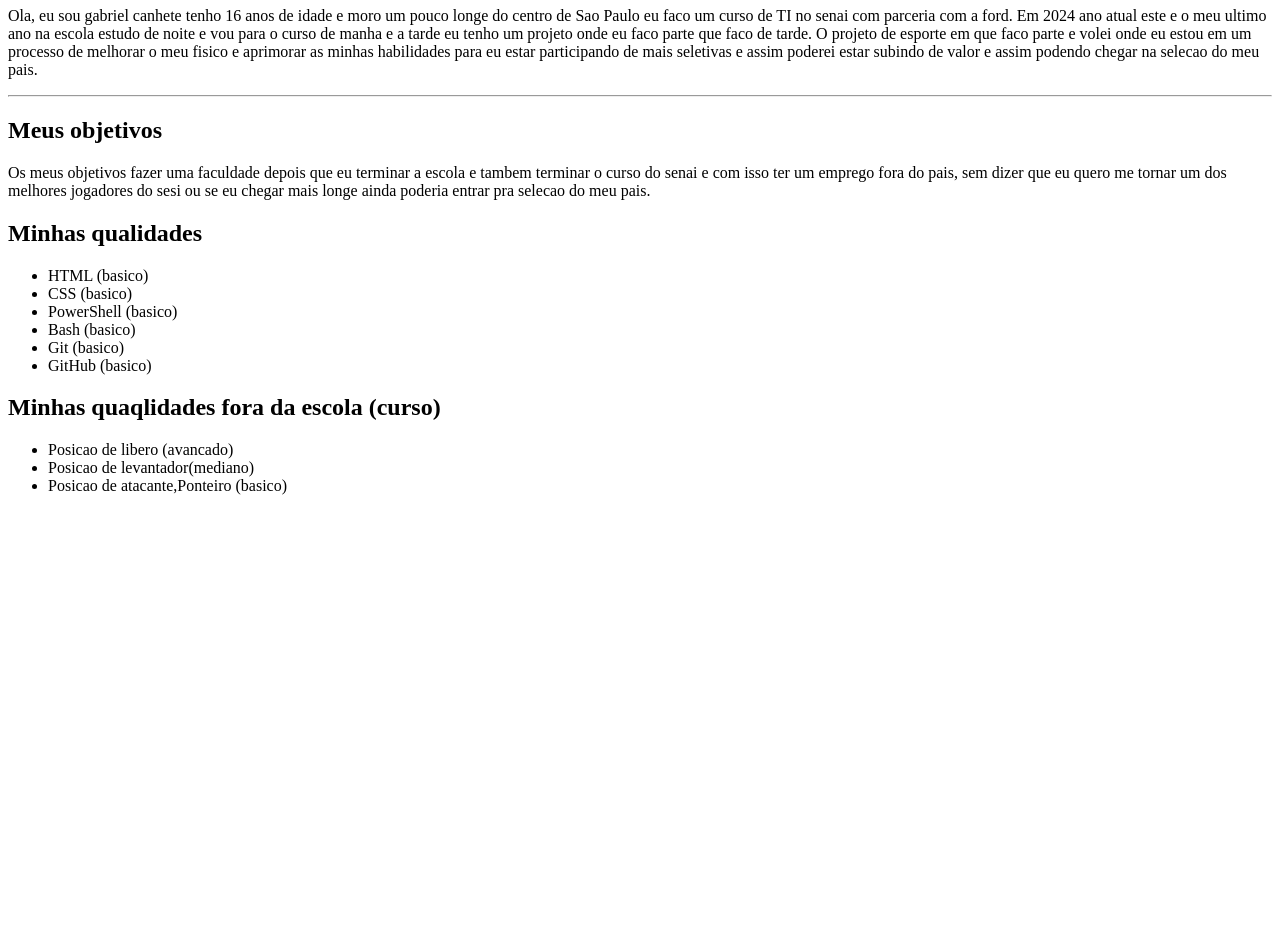
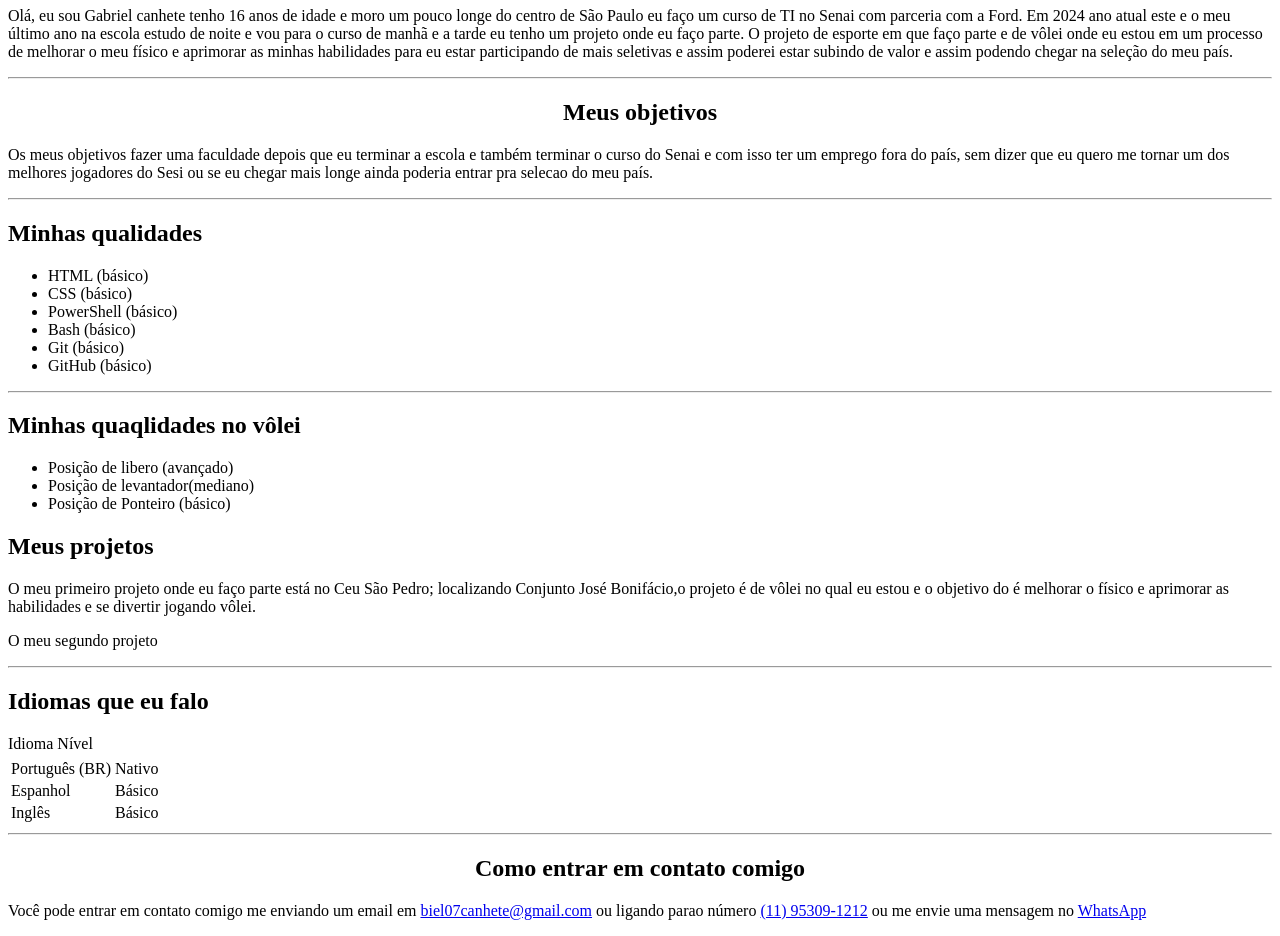
Before and after one commit to gabrielcanhete/meu_curriculo., a plain HTML site: page index.html in a window 1280 px wide. Shown: the part 73-1009 px from the top of the page. Before the commit the page ends 800 px from the top, so only its background shows below. Drawn offline with Linux system fonts and the light colour scheme.

Commit message:
finalizado

```diff
--- a/index.html
+++ b/index.html
@@ -7,53 +7,59 @@
 
 </head>
 
-    <h1> Apresentacao </h1>
+    <h1 style="text-align: center;"> Apresentaçao </h1>
 
-    <p> Ola, eu sou gabriel canhete tenho 16 anos de idade e moro um pouco longe do centro de Sao Paulo
-        eu faco um curso de TI no senai com parceria com a ford. Em 2024 ano atual este e o meu ultimo ano na escola estudo de noite e vou para o curso de manha e a tarde eu tenho um projeto onde eu faco parte que faco de tarde. O projeto de esporte  em que faco parte e volei onde eu estou em um processo de melhorar o meu fisico e aprimorar as minhas habilidades para eu estar participando de mais seletivas e assim poderei estar subindo de valor e assim podendo chegar na selecao do meu pais.</p>
+    <p> Olá, eu sou Gabriel canhete tenho 16 anos de idade e moro um pouco longe do centro de São Paulo
+        eu faço um curso de TI no Senai com parceria com a Ford. Em 2024 ano atual este e o meu último ano na escola estudo de noite e vou para o curso de manhã e a tarde eu tenho um projeto onde eu faço parte. O projeto de esporte  em que faço parte e de vôlei onde eu estou em um processo de melhorar o meu físico e aprimorar as minhas habilidades para eu estar participando de mais seletivas e assim poderei estar subindo de valor e assim podendo chegar na seleção do meu país.</p>
     <hr>
 
 
-    <h2> Meus objetivos </h2>
+    <h2 style="text-align: center;"> Meus objetivos </h2>
 
-    <p> Os meus objetivos fazer uma faculdade depois que eu terminar a escola e tambem  terminar o curso do senai e com isso ter um emprego fora do pais, sem dizer que eu quero me tornar um dos melhores jogadores do sesi ou se eu chegar mais longe ainda poderia entrar pra selecao do meu pais.</p>
+    <p> Os meus objetivos fazer uma faculdade depois que eu terminar a escola e também  terminar o curso do Senai e com isso ter um emprego fora do país, sem dizer que eu quero me tornar um dos melhores jogadores do Sesi ou se eu chegar mais longe ainda poderia entrar pra selecao do meu país.</p>
+<hr>
+
+
 
     <h2> Minhas qualidades </h2>
     <p>
         <ul>
             <li>
-                HTML (basico)
+                HTML (básico)
             </li>
             <li>
-                CSS (basico)
+                CSS (básico)
             </li>
             <li>
-                PowerShell (basico)
+                PowerShell (básico)
             </li>
             <li>
-                Bash (basico)
+                Bash (básico)
             </li>
             <li>
-                Git (basico)
+                Git (básico)
             </li>
             <li>
-                GitHub (basico)
+                GitHub (básico)
             </li>
         </ul>
     <p>
 
-<h2> Minhas quaqlidades fora da escola (curso)</h2>
+<hr>
+
+
+<h2> Minhas quaqlidades no vôlei </h2>
 
         <p>
             <ul>
                 <li>
-                    Posicao de libero (avancado)
+                    Posição de libero (avançado)
                 </li>
                 <li>
-                    Posicao de levantador(mediano)
+                    Posição de levantador(mediano)
                 </li>
                 <li>
-                    Posicao de atacante,Ponteiro (basico)
+                    Posição de Ponteiro (básico)
                 </li>
             </ul>
         </p>
@@ -61,3 +67,56 @@
     </body>
 
 </html>
+
+<h2> Meus projetos </h2>
+
+<p> O meu primeiro projeto onde eu faço parte está no Ceu São Pedro; localizando Conjunto José Bonifácio,o projeto é de vôlei no qual eu estou e o objetivo do é melhorar o físico e aprimorar as habilidades e se divertir jogando vôlei.</p>
+
+<p> O meu segundo projeto </p>
+
+
+
+<hr>
+
+<h2> Idiomas que eu falo </h2>
+
+ <table>
+    <tr><!-- tr: table row (linhas de tabela)
+    -->
+         Idioma               Nível
+        </td>
+        <td>
+
+            </td>
+            </tr>
+
+            <tr>
+                <td> Português (BR) </td>
+                <td> Nativo </td>
+            </tr>
+
+
+            <tr>
+                <td> Espanhol </td>
+                <td> Básico  </td>
+
+            </tr>
+
+
+            <tr>
+                <td> Inglês </td>
+                <td> Básico </td>
+
+            </tr>
+
+ </table>
+
+<hr>
+
+
+<h2 style="text-align: center;"> Como entrar em contato comigo </h2>
+
+<p> Você pode entrar em contato comigo me enviando um email em <a
+    href="mailto:biel07canhete@gmail.com">biel07canhete@gmail.com</a> ou
+    ligando parao número <a href="tel;+5511953091212">(11) 95309-1212</a> ou
+    me envie uma mensagem no <a href="https://wa.me/+5511953091212">WhatsApp</p>
--- /dev/null
+++ b/stylecss 1.css
@@ -0,0 +1,15 @@
+/* comentario no css  */
+
+body {
+    width: -80vw;/* 90vw: 90% da viewport width*/
+    margin: auto; /* margem com ajuste automático*/
+    font-size: 20px; /* o padrão é 16px */
+
+}
+
+section {
+    background-color: #ddd;
+    padding:40px; /* preenchimento [interno] */
+
+}
+/*   */
```
